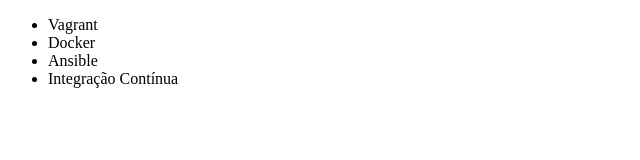
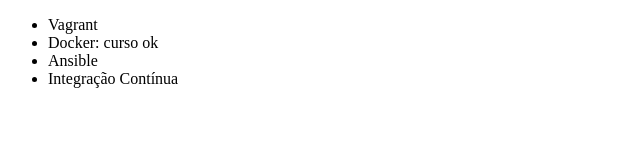
Before and after one commit to michaelsalzer/alura-git, a plain HTML site: page index.html in a window 1280 px wide. Shown: the full height of the page, 0-640 px from the left. Drawn offline with Linux system fonts and the light colour scheme.

Commit message:
agora ok

```diff
--- a/index.html
+++ b/index.html
@@ -7,7 +7,7 @@
 <body>
     <ul>
         <li>Vagrant</li>
-        <li>Docker</li>
+        <li>Docker: curso ok</li>
         <li>Ansible</li>
         <li>Integração Contínua</li>
     </ul>
```
